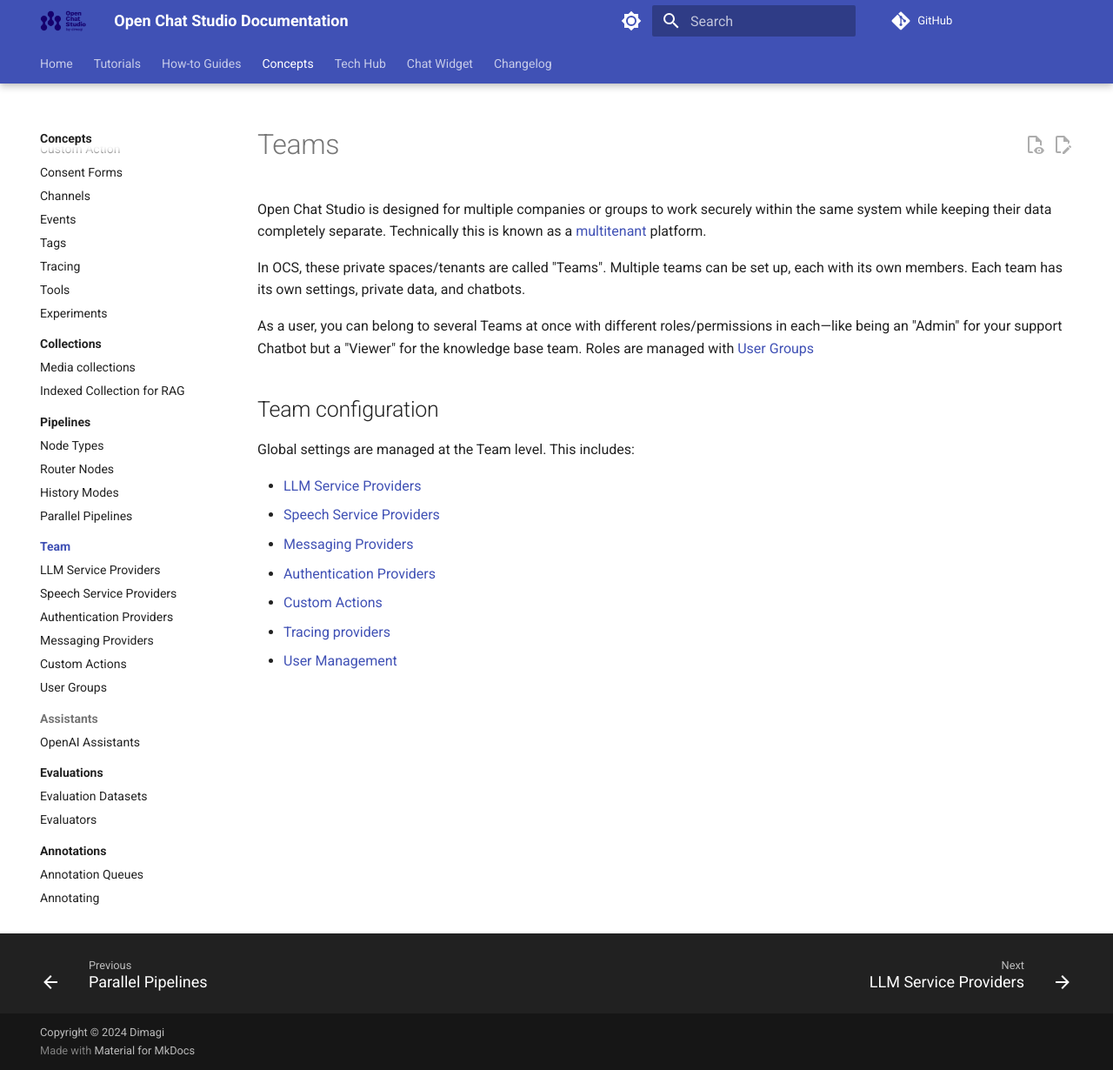
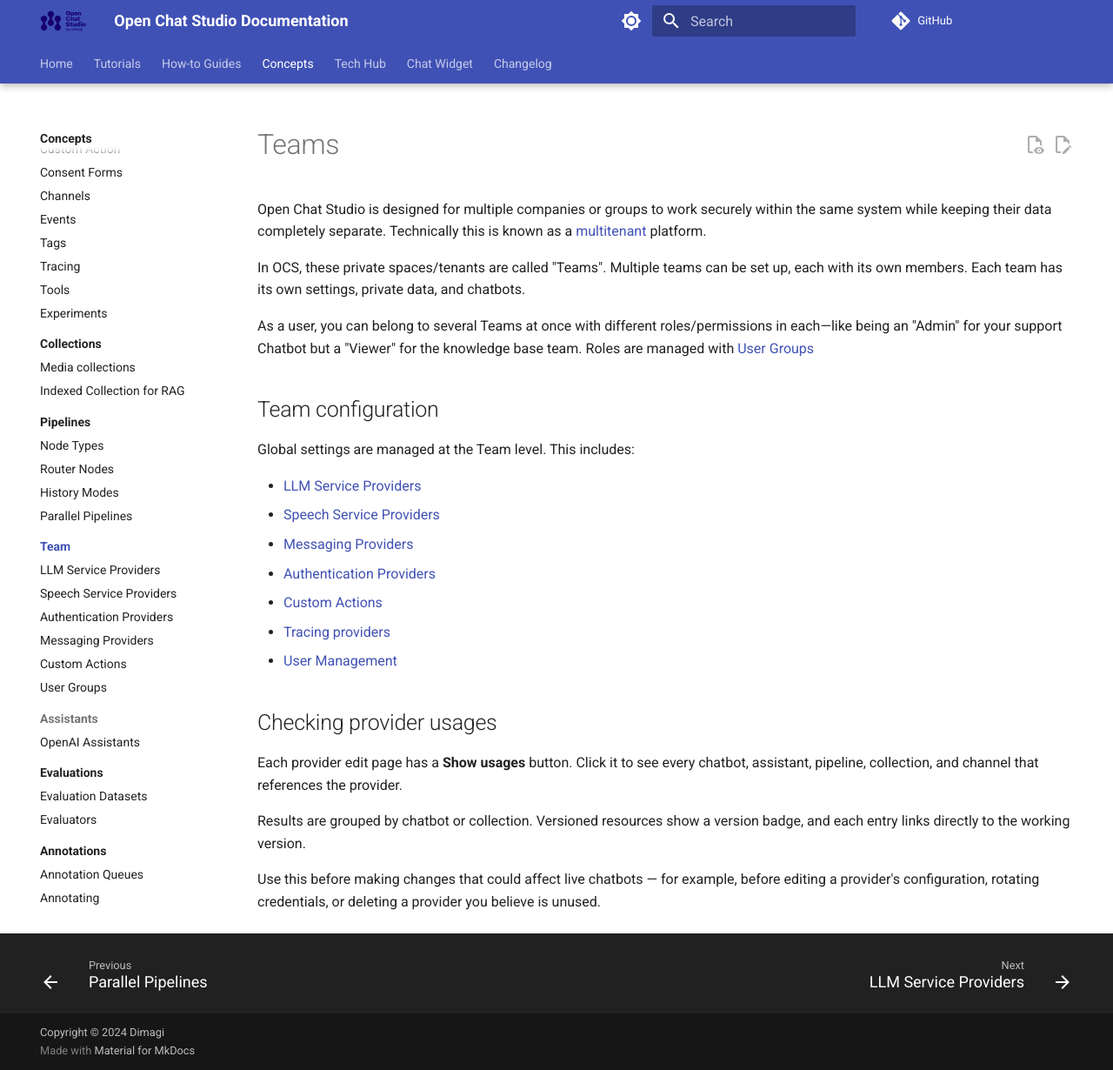
Before and after one commit to dimagi/open-chat-studio-docs, an MkDocs documentation site: the page built from docs/concepts/team/index.md, in a window 1280 px wide and 1230 px high. Shown: the whole window at 87% size. Built offline with MkDocs 1.6.1 and Material for MkDocs 9.7.7, drawn with Linux system fonts in a browser that asks for light colours; a script that is not in the unit is left out; comment, search, counter and statistics services are not loaded.

Commit message:
update changelog and docs from OCS PR #3421
Co-Authored-By: Claude Opus 4.7 (1M context) <noreply@anthropic.com>

```diff
--- a/docs/concepts/team/index.md
+++ b/docs/concepts/team/index.md
@@ -23,3 +23,11 @@ Global settings are managed at the Team level. This includes:
 - [User Management](groups.md)
 
 <!--- TODO: user management -->
+
+## Checking provider usages
+
+Each provider edit page has a **Show usages** button. Click it to see every chatbot, assistant, pipeline, collection, and channel that references the provider.
+
+Results are grouped by chatbot or collection. Versioned resources show a version badge, and each entry links directly to the working version.
+
+Use this before making changes that could affect live chatbots — for example, before editing a provider's configuration, rotating credentials, or deleting a provider you believe is unused.
```
